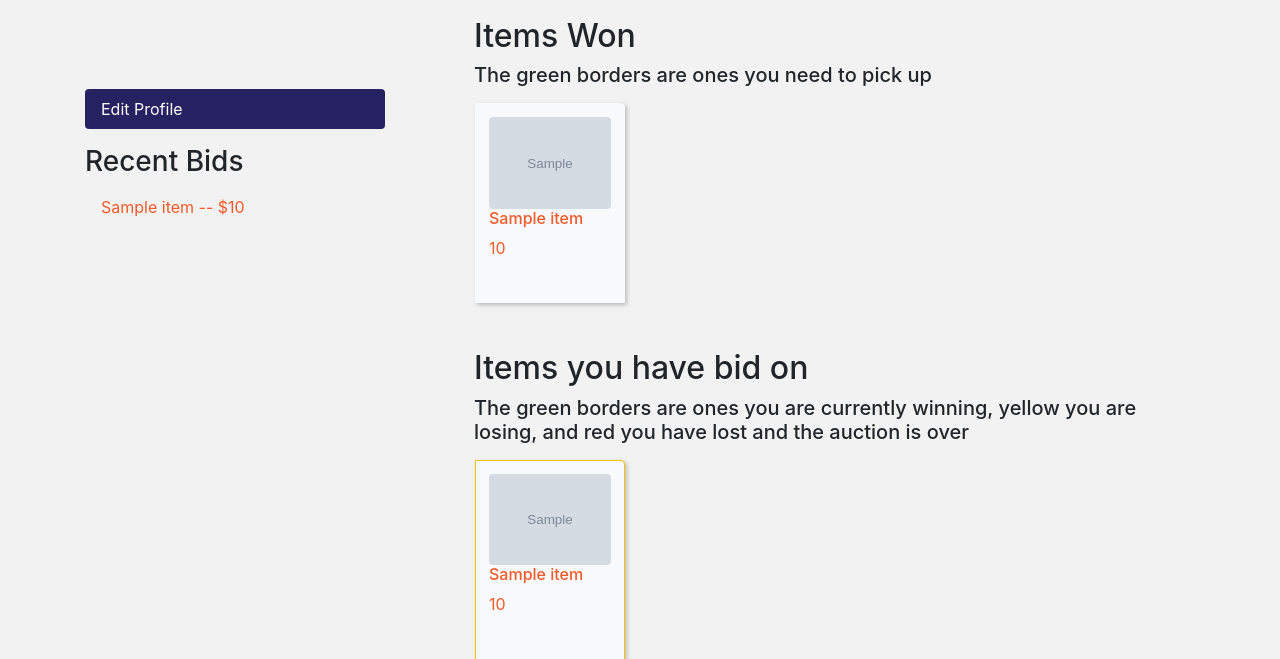
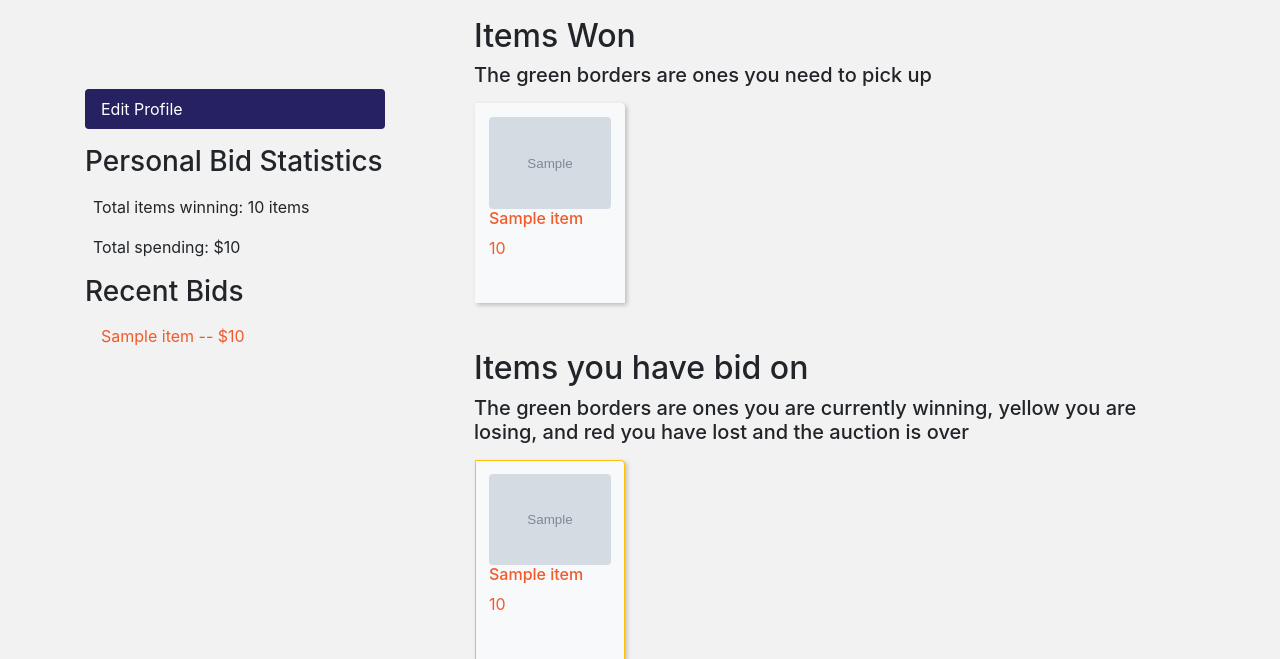
Before and after one commit to stuhops/AuctionIt, a Django app: template auctions/templates/auctions/profile.html in a window 1280 px wide. Shown: the part 76-735 px from the top of the page. Run offline with Django 3.2, Linux system fonts and the light colour scheme; the template is opened without the code that fills it: most values are stand-ins (such as "Sample title", 1, 10 or a date in 2020); grey boxes marked "Sample" are stand-in pictures; some libraries are stand-ins or nearby versions.

Commit message:
Added the total items and spending

```diff
--- a/auctions/templates/auctions/profile.html
+++ b/auctions/templates/auctions/profile.html
@@ -20,7 +20,12 @@
             </li>
             {% endif %}
           </ul>
-          <h3>Recent Bids</h3>
+          <h3>Personal Bid Statistics</h3>
+          <ul class="nav nav-pills flex-column">
+            <li class="nav-item m-2">Total items winning: {{ won_items_total }} items</li>
+            <li class="nav-item m-2">Total spending: ${{ won_total }}</li>
+          </ul>
+          <h3 class="mt-2">Recent Bids</h3>
           <ul class="nav nav-pills flex-column">
             {% for bid in recentBidList %}
               <li class="nav-item">
```
Also changed, not shown: auctions/models.py (+10 -0 lines), auctions/views.py (+11 -9 lines).
